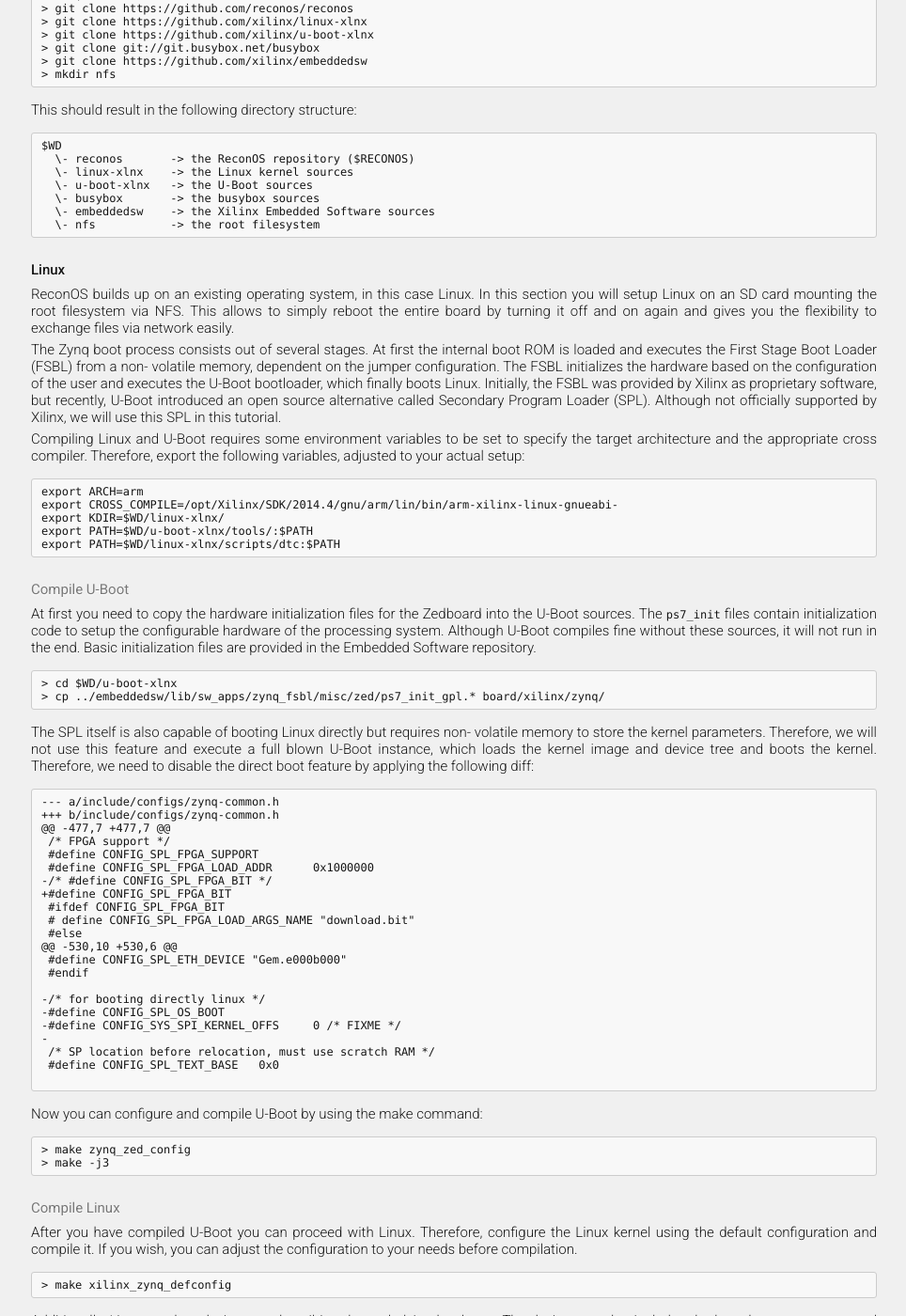
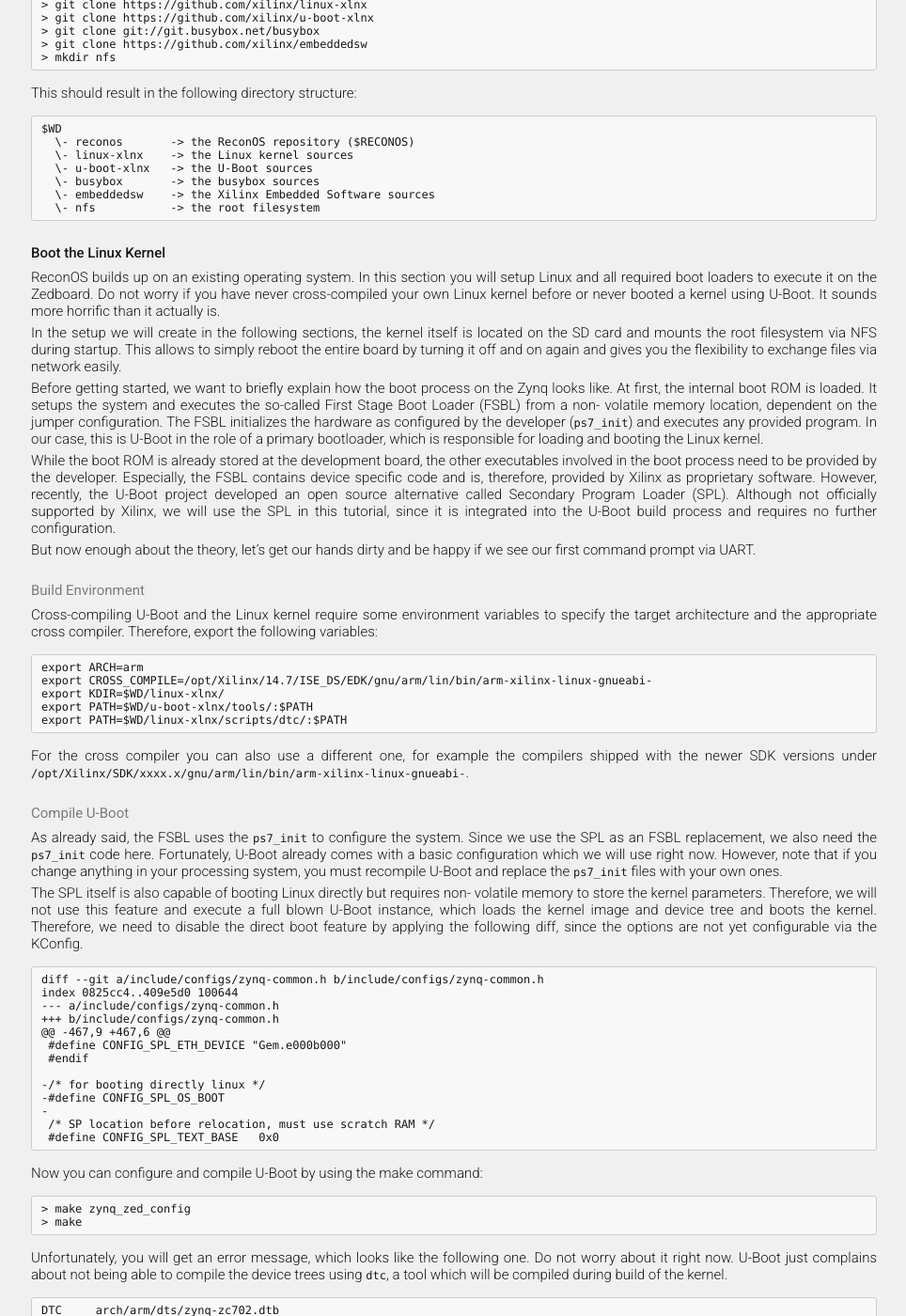
Before and after one commit to ReconOS/reconos.github.io, a Jekyll site: the page built from gettingstarted/tutorial/index.md, in a window 1280 px wide and 1400 px high, scrolled down 1041 px. Shown: the whole window at 94% size, without its empty margins (157-1121 px from the left). Built offline with Jekyll 4.4.1, drawn with Linux system fonts in a browser that asks for light colours; Markdown is read by kramdown in place of the engine named in the settings; some of the changed text lies outside the part shown.

Commit message:
Updated tutorial for latest changes.

````diff
--- a/gettingstarted/tutorial/index.md
+++ b/gettingstarted/tutorial/index.md
@@ -13,12 +13,12 @@ of ReconOS. This guide includes the following steps:
 
 * Prerequisites
 
-* Linux
-  * U-Boot
-  * Linux Kernel
-  * Root Filesystem
+* Boot the Linux Kernel
+  * Compile U-Boot
+  * Compile Linux Kernel
+  * Setup Root Filesystem
 
-* SortDemo
+* Run the SortDemo
   * Hardware Project
   * Software Project
   * Running the Demo
@@ -47,9 +47,7 @@ installation of the appropriate tools and your development board:
   * JTAG connection to program the FPGA
   * UART connection to interact with the board
 
-Furthermore, we need to download some external components. To make
-sure that you can follow the steps without any problem, you can use
-the following releases:
+Furthermore, we need to download some external components as listed below.
 
 * Linux Kernel: [https://github.com/xilinx/linux-xlnx](https://github.com/xilinx/linux-xlnx)
 
@@ -86,113 +84,143 @@ $WD
   \- nfs           -> the root filesystem
 ```
 
-## Linux
+## Boot the Linux Kernel
 
-ReconOS builds up on an existing operating system, in this case Linux. In this
-section you will setup Linux on an SD card mounting the root filesystem via
-NFS. This allows to simply reboot the entire board by turning it off and on
-again and gives you the flexibility to exchange files via network easily.
+ReconOS builds up on an existing operating system. In this section you will
+setup Linux and all required boot loaders to execute it on the Zedboard. Do
+not worry if you have never cross-compiled your own Linux kernel before or
+never booted a kernel using U-Boot. It sounds more horrific than it actually
+is.
 
-The Zynq boot process consists out of several stages. At first the internal
-boot ROM is loaded and executes the First Stage Boot Loader (FSBL) from a non-
-volatile memory, dependent on the jumper configuration. The FSBL initializes
-the hardware based on the configuration of the user and executes the U-Boot
-bootloader, which finally boots Linux. Initially, the FSBL was provided by
-Xilinx as proprietary software, but recently, U-Boot introduced an open source
-alternative called Secondary Program Loader (SPL). Although not officially
-supported by Xilinx, we will use this SPL in this tutorial.
+In the setup we will create in the following sections, the kernel itself is
+located on the SD card and mounts the root filesystem via NFS during startup.
+This allows to simply reboot the entire board by turning it off and on again
+and gives you the flexibility to exchange files via network easily.
 
-Compiling Linux and U-Boot requires some environment variables to be set to
-specify the target architecture and the appropriate cross compiler. Therefore,
-export the following variables, adjusted to your actual setup:
+Before getting started, we want to briefly explain how the boot process on the
+Zynq looks like. At first, the internal boot ROM is loaded. It setups the
+system and executes the so-called First Stage Boot Loader (FSBL) from a non-
+volatile memory location, dependent on the jumper configuration. The FSBL
+initializes the hardware as configured by the developer (`ps7_init`) and
+executes any provided program. In our case, this is U-Boot in the role of a
+primary bootloader, which is responsible for loading and booting the Linux
+kernel.
+
+While the boot ROM is already stored at the development board, the other
+executables involved in the boot process need to be provided by the developer.
+Especially, the FSBL contains device specific code and is, therefore, provided
+by Xilinx as proprietary software. However, recently, the U-Boot project
+developed an open source alternative called Secondary Program Loader (SPL).
+Although not officially supported by Xilinx, we will use the SPL in this
+tutorial, since it is integrated into the U-Boot build process and requires no
+further configuration.
+
+But now enough about the theory, let's get our hands dirty and be happy if we
+see our first command prompt via UART.
+
+### Build Environment
+
+Cross-compiling U-Boot and the Linux kernel require some environment variables
+to specify the target architecture and the appropriate cross compiler.
+Therefore, export the following variables:
 
 ```
 export ARCH=arm
-export CROSS_COMPILE=/opt/Xilinx/SDK/2014.4/gnu/arm/lin/bin/arm-xilinx-linux-gnueabi-
+export CROSS_COMPILE=/opt/Xilinx/14.7/ISE_DS/EDK/gnu/arm/lin/bin/arm-xilinx-linux-gnueabi-
 export KDIR=$WD/linux-xlnx/
 export PATH=$WD/u-boot-xlnx/tools/:$PATH
-export PATH=$WD/linux-xlnx/scripts/dtc:$PATH
+export PATH=$WD/linux-xlnx/scripts/dtc/:$PATH
 ```
+
+For the cross compiler you can also use a different one, for example the
+compilers shipped with the newer SDK versions under
+`/opt/Xilinx/SDK/xxxx.x/gnu/arm/lin/bin/arm-xilinx-linux-gnueabi-`.
 
 ### Compile U-Boot
 
-At first you need to copy the hardware initialization files for the Zedboard
-into the U-Boot sources. The `ps7_init` files contain initialization code to
-setup the configurable hardware of the processing system. Although U-Boot
-compiles fine without these sources, it will not run in the end. Basic
-initialization files are provided in the Embedded Software repository.
-
-```
-> cd $WD/u-boot-xlnx
-> cp ../embeddedsw/lib/sw_apps/zynq_fsbl/misc/zed/ps7_init_gpl.* board/xilinx/zynq/
-```
+As already said, the FSBL uses the `ps7_init` to configure the system. Since
+we use the SPL as an FSBL replacement, we also need the `ps7_init` code here.
+Fortunately, U-Boot already comes with a basic configuration which we will use
+right now. However, note that if you change anything in your processing
+system, you must recompile U-Boot and replace the `ps7_init` files with your
+own ones.
 
 The SPL itself is also capable of booting Linux directly but requires non-
 volatile memory to store the kernel parameters. Therefore, we will not use
 this feature and execute a full blown U-Boot instance, which loads the kernel
 image and device tree and boots the kernel. Therefore, we need to disable the
-direct boot feature by applying the following diff:
+direct boot feature by applying the following diff, since the options are not
+yet configurable via the KConfig.
 
 ```
+diff --git a/include/configs/zynq-common.h b/include/configs/zynq-common.h
+index 0825cc4..409e5d0 100644
 --- a/include/configs/zynq-common.h
 +++ b/include/configs/zynq-common.h
-@@ -477,7 +477,7 @@
- /* FPGA support */
- #define CONFIG_SPL_FPGA_SUPPORT
- #define CONFIG_SPL_FPGA_LOAD_ADDR      0x1000000
--/* #define CONFIG_SPL_FPGA_BIT */
-+#define CONFIG_SPL_FPGA_BIT
- #ifdef CONFIG_SPL_FPGA_BIT
- # define CONFIG_SPL_FPGA_LOAD_ARGS_NAME "download.bit"
- #else
-@@ -530,10 +530,6 @@
+@@ -467,9 +467,6 @@
  #define CONFIG_SPL_ETH_DEVICE "Gem.e000b000"
  #endif
 
 -/* for booting directly linux */
 -#define CONFIG_SPL_OS_BOOT
--#define CONFIG_SYS_SPI_KERNEL_OFFS     0 /* FIXME */
 -
  /* SP location before relocation, must use scratch RAM */
  #define CONFIG_SPL_TEXT_BASE   0x0
-
 ```
 
 Now you can configure and compile U-Boot by using the make command:
 
 ```
 > make zynq_zed_config
-> make -j3
+> make
 ```
 
-### Compile Linux
+Unfortunately, you will get an error message, which looks like the following
+one. Do not worry about it right now. U-Boot just complains about not being
+able to compile the device trees using `dtc`, a tool which will be compiled
+during build of the kernel.
 
-After you have compiled U-Boot you can proceed with Linux. Therefore,
-configure the Linux kernel using the default configuration and compile it. If
-you wish, you can adjust the configuration to your needs before compilation.
+```
+DTC     arch/arm/dts/zynq-zc702.dtb
+/bin/sh: dtc: command not found
+make[2]: *** [scripts/Makefile.lib:299: arch/arm/dts/zynq-zc702.dtb] Error 127
+make[1]: *** [dts/Makefile:36: arch-dtbs] Error 2
+make: *** [Makefile:1210: dts] Error 2
+
+```
+
+### Compile Linux Kernel
+
+After we have compiled U-Boot now, or at least most of it, we can proceed with
+Linux. You will see, that cross-compiling your own kernel is easier than you
+might thought, since we will just use the default configuration. If you wish,
+you can adjust the configuration to your needs before compilation.
 
 ```
 > make xilinx_zynq_defconfig
 ```
 
 Additionally, Linux needs a device tree describing the underlying hardware.
-The device tree also includes the kernel parameters passed during the boot
-process. You need to adjust these parameters to fit our configuration.
-Therefore, adjust the bootargs in `$WD/linux-xlnx/arch/arm/boot/dts/zynq-
-zed.dts` to match the following. Of course, you need to adjust `<<serverip>>`,
-`<<path>>` and `<<boardip>>` to fit your configuration.
+The device tree also includes the kernel parameters passed during the boot.
+You need to adjust these parameters to fit our configuration. Therefore,
+adjust the bootargs in `$WD/linux-xlnx/arch/arm/boot/dts/zynq-zed.dts`. Of
+course, you need to adjust `<<serverip>>`, `<<path>>` and `<<boardip>>`.
 
 ```
 bootargs = "console=ttyPS0,115200 root=/dev/nfs rw nfsroot=<<serverip>>:<<path>>,tcp,nfsvers=3 ip=<<boardip>>:::255.255.255.0:reconos:eth0:off earlyprintk";
 
 ```
 
-Now you can compile Linux by the following make command:
+Now you can compile Linux by the following make command. This might take a
+while, so grab a coffee and cross your fingers.
 
 ```
 > make -j3 uImage LOADADDR=0x00008000
 > make dtbs
-```
+
+Remember, that we got an error message when compiling U-Boot before? Now,
+after we have compiled the kernel, we can simply execute `make` again and
+should not get any further errors.
 
 ### Build the root filesystem
 
@@ -245,6 +273,8 @@ echo "rcS Complete"
 EOF
 
 > chmod +x $WD/nfs/etc/init.d/rcS
+
+> ln -s bin/busybox init
 ```
 
 ### Setup NFS
@@ -254,7 +284,7 @@ export for it by adding the following line to your `/etc/exports` file.
 Replace `<<path>>`, `<<boardip>>`, `<<uid>>` and `<<gid>>` by the appropriate values.
 
 ```
-<<path> <<boardip>>(rw,no_subtree_check,anonuid=<<uid>>,anongid=<<gid>>)
+<<path> <<boardip>>(rw,subtree_check,all_squash,anonuid=<<uid>>,anongid=<<gid>>)
 ```
 
 Of course, you need to make sure to configure both the board and your
````
